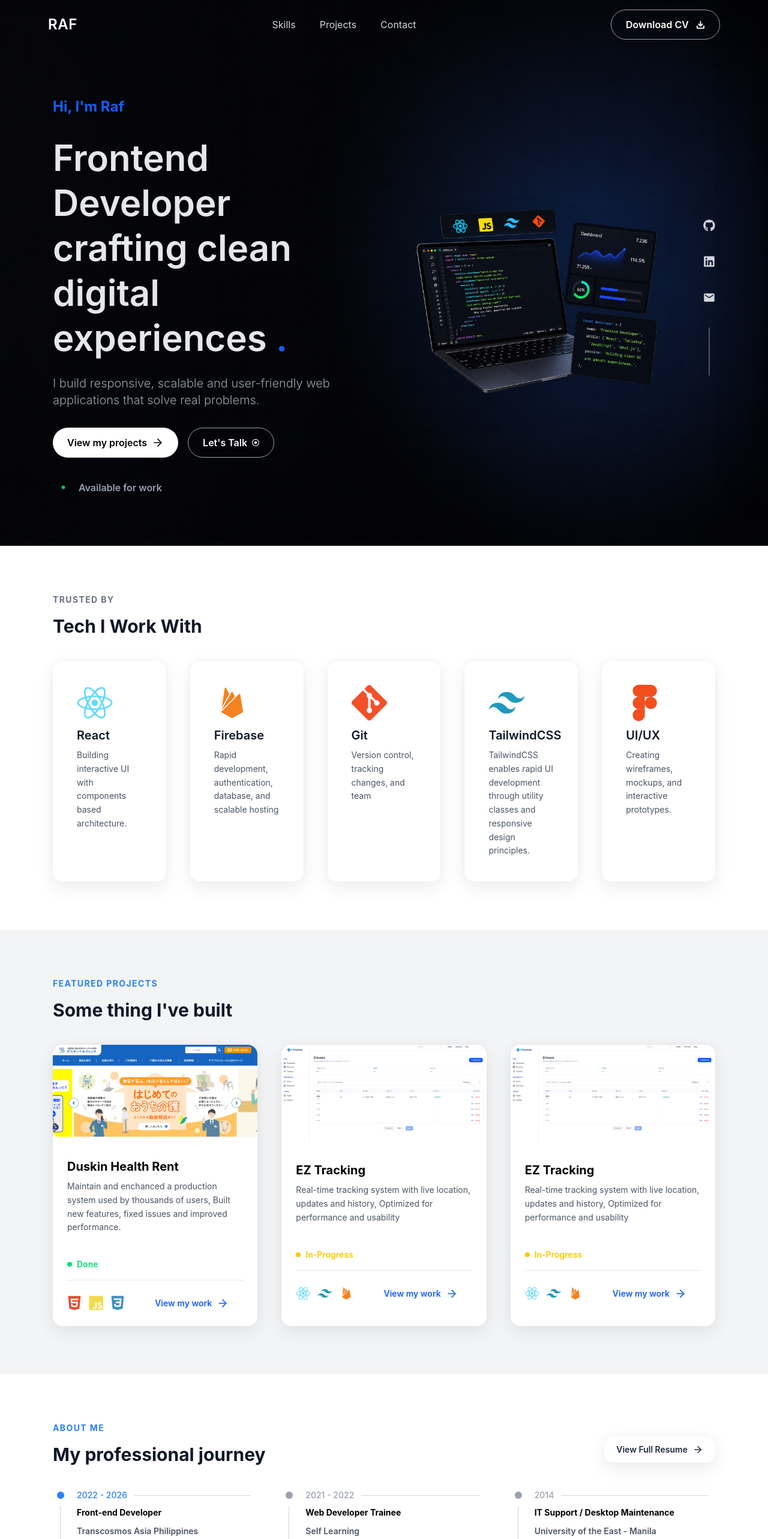
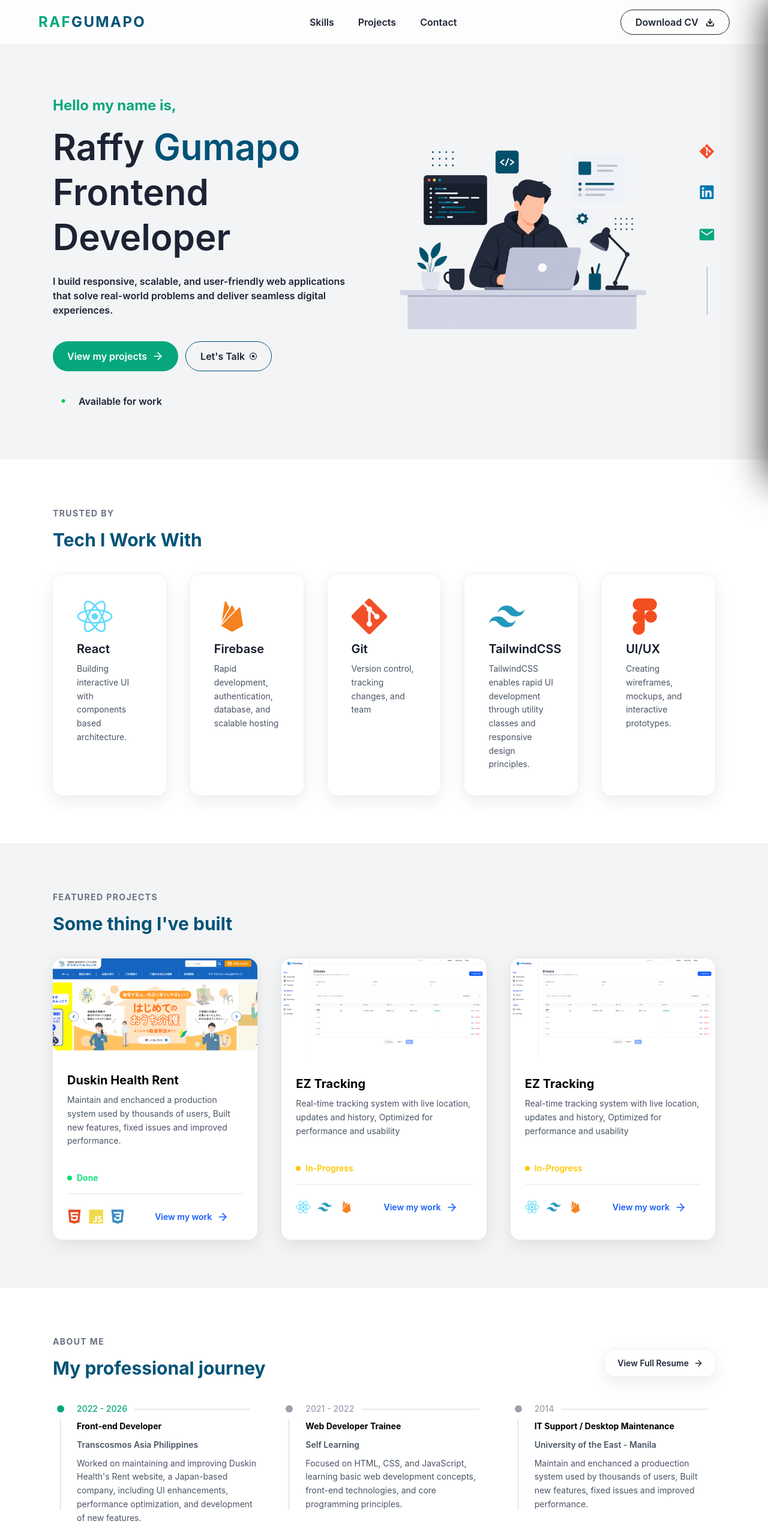
Before and after one commit to raffysama/personal-portfolio, a React (Vite) app: page / in a window 1280 px wide. Shown: the top 2566 px of the page at 60% size. Built offline with nearby package versions, Linux system fonts and the light colour scheme.

Commit message:
update layout

```diff
--- a/src/Section/Home.jsx
+++ b/src/Section/Home.jsx
@@ -9,8 +9,10 @@ import Footer from "../components/Footer";
 function Home() {
   return (
     <>
-      <div className="min-h-screen bg-transparent bg-cover bg-center bg-[url(/hero-background.png)] w-full px-6 md:px-10 lg:px-16">
+      <div className="fixed top-0 w-full z-10">
         <Navbar />
+      </div>
+      <div className="min-h-min bg-gray-100 bg-cover  w-full px-6 md:px-10 lg:px-16">
         <Hero />
       </div>
       <div className="w-full px-6 md:px-10 lg:px-16">
--- a/src/components/About.jsx
+++ b/src/components/About.jsx
@@ -2,24 +2,24 @@ function About({ year, text, company, description, gray }) {
   return (
     <div className="relative pl-10 group">
       {/* vertical line */}
-      <div className="absolute left-3 top-7 h-[150px] w-px bg-gray-300 group-hover:bg-blue-400 transition-colors"></div>
+      <div className="absolute left-3 top-7 h-[150px] w-px bg-gray-300 group-hover:bg-[#06a77d] transition-colors"></div>
 
       {/* dot */}
       <div
         className={`absolute left-[7px] top-1 w-3 h-3 rounded-full transition-transform group-hover:scale-125
-        ${gray ? "bg-blue-500" : "bg-gray-400"}`}
+        ${gray ? "bg-[#06a77d]" : "bg-gray-400"}`}
       ></div>
 
       {/* year */}
       <div className="flex items-center">
         <span
           className={`text-sm font-medium
-          ${gray ? "text-blue-500" : "text-gray-400"}`}
+          ${gray ? "text-[#06a77d]" : "text-gray-400"}`}
         >
           {year}
         </span>
 
-        <div className="flex-1 h-px bg-gray-300 mx-3 group-hover:bg-blue-400 transition-colors"></div>
+        <div className="flex-1 h-px bg-gray-300 mx-3 group-hover:bg-[#06a77d] transition-colors"></div>
       </div>
 
       {/* text */}
--- a/src/components/Hero.jsx
+++ b/src/components/Hero.jsx
@@ -17,13 +17,13 @@ function Hero() {
         element.getBoundingClientRect().top + window.scrollY;
       const startPosition = window.scrollY;
       const distance = targetPosition - startPosition;
-      const duration = 600; // 600ms animation
+      const duration = 600;
       let start = null;
 
       window.requestAnimationFrame(function step(timestamp) {
         if (!start) start = timestamp;
         const progress = timestamp - start;
-        // easeInOutCubic
+
         const p = Math.min(progress / duration, 1);
         const ease = p < 0.5 ? 4 * p * p * p : 1 - Math.pow(-2 * p + 2, 3) / 2;
 
@@ -37,28 +37,26 @@ function Hero() {
   return (
     <section className="px-6 py-20 flex flex-col md:flex-row items-center justify-between gap-10">
       {/* TEXT SIDE */}
-      <div className="text-white md:w-1/2">
-        <h1 className="text-2xl font-bold text-blue-600">Hi, I'm Raf</h1>
+      <div className="text-white mt-20 md:w-1/2">
+        <h1 className="text-2xl font-bold text-[#06a77d]">Hello my name is,</h1>
 
-        <p className="mt-8 text-3xl md:text-5xl lg:text-6xl font-semibold text-gray-200 leading-tight">
+        <p className="mt-4 text-3xl md:text-5xl lg:text-6xl font-semibold text-[#1c2333] leading-tight">
+          Raffy <span className="text-[#005377]">Gumapo</span>
+          <br />
           Frontend Developer
-          <br />
-          crafting clean digital
-          <br />
-          experiences <span className="text-blue-600">.</span>
         </p>
 
-        <p className="mt-6 text-lg md:text-xl font-light text-gray-400">
-          I build responsive, scalable and user-friendly web applications that
-          solve real problems.
+        <p className="mt-6 text-lg md:text-base  text-[#1c2333] font-semibold">
+          I build responsive, scalable, and user-friendly web applications that
+          solve real-world problems and deliver seamless digital experiences.
         </p>
 
         {/* BUTTONS */}
-        <div className="flex mt-8 gap-4">
+        <div className="flex flex-col sm:flex-row gap-3 mt-10">
           <a
             href="#projects"
             onClick={(e) => handleScroll(e, "projects")}
-            className="bg-white text-black font-semibold px-6 py-3 rounded-full flex items-center gap-2 hover:bg-gray-300 transition-all w-fit"
+            className="bg-[#06a77d] text-white font-semibold px-6 py-3 rounded-full flex items-center gap-2 hover:bg-[#058f6b] hover:scale-[1.03] transition-all w-fit shrink-0"
           >
             View my projects <ArrowRight className="size-5" />
           </a>
@@ -66,7 +64,7 @@ function Hero() {
           <a
             href="#contact"
             onClick={(e) => handleScroll(e, "contact")}
-            className="border border-gray-400 text-white font-semibold px-6 py-3 rounded-full flex items-center gap-2 hover:border-blue-600 transition-all w-fit"
+            className="border border-[#005377] text-[#1c2333] font-semibold px-6 py-3 rounded-full flex items-center gap-2 hover:border-blue-600 transition-all w-fit shrink-0"
           >
             Let's Talk <FaRegCircleDot size={12} />
           </a>
@@ -74,7 +72,7 @@ function Hero() {
         {/* STATUS */}
         <div className="flex items-center mt-8 gap-2">
           <Dot size={35} className="text-green-500" />
-          <p className="text-gray-400 font-semibold">Available for work</p>
+          <p className="text-[#1c2333] font-semibold">Available for work</p>
         </div>
       </div>
 
@@ -83,7 +81,7 @@ function Hero() {
         <img
           src={image}
           alt="Hero"
-          className="h-[400px] md:h-[500px] lg:h-[600px] w-auto object-contain drop-shadow-2xl"
+          className="h-[400px] md:h-[500px] lg:h-[600px] w-auto object-contain"
         />
       </div>
 
@@ -94,7 +92,7 @@ function Hero() {
           target="_blank"
           className="hover:scale-110 transition"
         >
-          <FaGithub className="size-5 text-gray-300 hover:text-white transition" />
+          <i className="devicon-git-plain colored text-2xl"></i>
         </a>
 
         <a
@@ -102,7 +100,7 @@ function Hero() {
           target="_blank"
           className="hover:scale-110 transition"
         >
-          <FaLinkedin className="size-5 text-gray-300 hover:text-white transition" />
+          <i className="devicon-linkedin-plain colored text-2xl"></i>
         </a>
 
         <a
@@ -110,10 +108,10 @@ function Hero() {
           target="_blank"
           className="hover:scale-110 transition"
         >
-          <IoMdMail className="size-5 text-gray-300 hover:text-white transition" />
+          <IoMdMail className="size-7 text-[#06a77d] hover:[#058f6b] hover:scale-[1.03] transition-all w-fit" />
         </a>
 
-        <div className="hidden md:block w-[2px] h-20 bg-gray-600"></div>
+        <div className="hidden md:block w-px h-20 bg-gray-400"></div>
       </div>
     </section>
   );
--- a/src/components/Navbar.jsx
+++ b/src/components/Navbar.jsx
@@ -1,8 +1,27 @@
-import { useState } from "react";
+import { useState, useEffect } from "react";
 import { Menu, X, Download } from "lucide-react";
 
 function Navbar() {
   const [open, setOpen] = useState(false);
+  const [scrolled, setScrolled] = useState(false);
+
+  useEffect(() => {
+    const handleScroll = () => {
+      setScrolled(window.scrollY > 10);
+    };
+
+    window.addEventListener("scroll", handleScroll);
+
+    return () => window.removeEventListener("scroll", handleScroll);
+  }, []);
+
+  useEffect(() => {
+    const handleResize = () => {
+      if (window.innerWidth >= 768) setOpen(false);
+    };
+    window.addEventListener("resize", handleResize);
+    return () => window.removeEventListener("resize", handleResize);
+  }, []);
 
   const handleScroll = (e, id) => {
     e.preventDefault();
@@ -30,10 +49,21 @@ function Navbar() {
   };
 
   return (
-    <nav className="p-4 text-white relative z-50">
+    <nav
+      className={`p-4 bg-white/80 backdrop-blur-md sticky top-0 z-50 px-6 md:px-10 lg:px-16 transition-all duration-300 ${
+        scrolled ? "shadow-[0_2px_15px_rgba(0,0,0,0.06)]" : "shadow-none"
+      }`}
+    >
       <div className="flex items-center justify-between">
         {/* Logo */}
-        <div className="text-2xl font-semibold tracking-wide">RAF</div>
+        <div className=" font-semibold tracking-wide flex items-center justify-start">
+          <div className="text-[#06a77d] text-2xl font-bold uppercase tracking-widest">
+            Raf
+          </div>
+          <span className="text-[#005377] text-2xl font-bold uppercase tracking-widest">
+            Gumapo
+          </span>
+        </div>
 
         {/* DESKTOP NAV */}
         <ul className="hidden lg:flex items-center gap-10">
@@ -42,13 +72,13 @@ function Navbar() {
               <a
                 href={`#${item.toLowerCase()}`}
                 onClick={(e) => handleScroll(e, item.toLowerCase())}
-                className="text-gray-300 transition-all duration-300 group-hover:text-white"
+                className="text-[#1c2333] font-semibold transition-all duration-300 group-hover:text-[#06a77d]"
               >
                 {item}
               </a>
 
               {/* DOT UNDERLINE EFFECT */}
-              <span className="absolute left-1/2 -bottom-3 w-1.5 h-1.5 bg-blue-500 rounded-full opacity-0 group-hover:opacity-100 -translate-x-1/2 transition-all duration-300"></span>
+              <span className="absolute left-1/2 -bottom-3 w-1.5 h-1.5 bg-[#06a77d] rounded-full opacity-0 group-hover:opacity-100 -translate-x-1/2 transition-all duration-300"></span>
             </li>
           ))}
         </ul>
@@ -57,7 +87,7 @@ function Navbar() {
         <a
           href="/cv.pdf"
           download="Raffy-CV.pdf"
-          className="hidden lg:flex border border-gray-400 text-white font-semibold px-6 py-3 rounded-full items-center gap-3 hover:border-blue-600 hover:scale-[1.03] transition-all"
+          className="hidden lg:flex border border-[#1c2333] text-[#1c2333] font-semibold px-6 py-2 rounded-full items-center gap-3 hover:border-[#1c2333] hover:scale-[1.03] transition-all"
         >
           Download CV
           <Download size={15} strokeWidth={3} />
@@ -73,18 +103,12 @@ function Navbar() {
       </div>
 
       {/* BACKDROP */}
+      {/* BACKDROP */}
+      {/* BACKDROP */}
       <div
-        className={`fixed inset-0 bg-black/40 backdrop-blur-sm lg:hidden transition-opacity duration-300 ${
+        className={`fixed inset-0 z-40 transition-opacity duration-300 ${
           open ? "opacity-100" : "opacity-0 pointer-events-none"
         }`}
-        onClick={() => setOpen(false)}
-      />
-
-      {/* MOBILE MENU */}
-      {/* MOBILE MENU OVERLAY */}
-      <div
-        className={`fixed inset-0 z-40 transition-opacity duration-300
-  ${open ? "opacity-100" : "opacity-0 pointer-events-none"}`}
         onClick={() => setOpen(false)}
       >
         <div className="absolute inset-0 bg-black/60" />
@@ -92,34 +116,36 @@ function Navbar() {
 
       {/* MOBILE MENU PANEL */}
       <div
-        className={`fixed top-0 right-0 h-full w-[80%] sm:w-[380px] z-50
-  bg-linear-to-b from-[#0b0d12] via-[#07080c] to-[#05060a]
-  border-l border-white/10
-  shadow-[0_0_60px_rgba(0,0,0,0.8)]
-  transform transition-transform duration-300 ease-out
-  ${open ? "translate-x-0" : "translate-x-full"}`}
+        className={`fixed top-0 right-0 h-screen w-[80%] sm:w-[380px] z-50
+    border-l border-[#06a77d]/20
+    bg-[#0a0e18]
+    shadow-[0_0_60px_rgba(0,0,0,0.8)]
+    transform transition-transform duration-300 ease-out
+    ${open ? "translate-x-0" : "translate-x-full"}`}
       >
-        <div className="p-6 flex flex-col h-full">
+        {/* GRADIENT LAYER (FIX FOR TRANSPARENCY ISSUE) */}
+        <div className="absolute inset-0 bg-linear-to-b from-[#1c2333] via-[#0f1520] to-[#0a0e18]" />
+
+        <div className="relative p-6 flex flex-col h-full">
           {/* TOP BAR */}
           <div className="flex items-center justify-between">
-            <div className="text-2xl font-bold text-white tracking-wide">
+            <div className="text-2xl font-bold tracking-wide text-[#06a77d]">
               RAF
             </div>
 
-            {/* CLOSE BUTTON */}
             <button
               onClick={() => setOpen(false)}
-              className="p-2 rounded-lg hover:bg-white/10 transition"
+              className="p-2 rounded-lg transition hover:bg-[#06a77d]/10"
             >
-              <X size={22} className="text-white" />
+              <X size={22} className="text-[#06a77d]" />
             </button>
           </div>
 
           {/* DIVIDER */}
-          <div className="my-6 h-px bg-white/10" />
+          <div className="my-6 h-px bg-[#06a77d]/20" />
 
           {/* NAV TITLE */}
-          <p className="text-xs text-gray-500 uppercase tracking-widest mb-3">
+          <p className="text-xs uppercase tracking-widest mb-3 text-[#005377]">
             Navigation
           </p>
 
@@ -130,37 +156,35 @@ function Navbar() {
                 key={item}
                 href={`#${item.toLowerCase()}`}
                 onClick={() => setOpen(false)}
-                className="group flex items-center justify-between px-4 py-4 rounded-xl
-          text-gray-300 hover:text-white
-          border border-transparent hover:border-white/10
-          hover:bg-white/5 transition-all duration-200"
+                className="flex items-center justify-between px-4 py-4 rounded-xl
+            text-[#a0aec0] border border-transparent
+            transition-all duration-200
+            hover:text-[#06a77d] hover:bg-[#06a77d]/5 hover:border-[#06a77d]/25"
               >
-                <span className="tracking-wide group-hover:translate-x-1 transition-transform">
+                <span className="tracking-wide transition-transform group-hover:translate-x-1">
                   {item}
                 </span>
-
-                <span className=" group-hover:bg-white transition-all" />
               </a>
             ))}
           </nav>
 
           {/* PUSH TO BOTTOM */}
           <div className="mt-auto">
-            <div className="my-6 h-px bg-white/10" />
+            <div className="my-6 h-px bg-[#06a77d]/20" />
 
-            <p className="text-xs text-gray-500 uppercase tracking-widest mb-3">
+            <p className="text-xs uppercase tracking-widest mb-3 text-[#005377]">
               Get my CV
             </p>
 
-            {/* CLEAN BUTTON (NO GLOW) */}
             <a
               href="/cv.pdf"
               download="Raffy-CV.pdf"
               className="w-full flex items-center justify-center gap-3 px-6 py-3 rounded-xl
-        bg-white text-black font-semibold
-        border border-white/10
-        hover:bg-gray-100 hover:scale-[1.02]
-        transition-all duration-200"
+          font-semibold transition-all duration-200 hover:scale-[1.02]"
+              style={{
+                background: "#06a77d",
+                color: "#fff",
+              }}
             >
               Download CV
               <Download size={16} />
--- a/src/components/Project.jsx
+++ b/src/components/Project.jsx
@@ -51,10 +51,10 @@ function Project() {
     <>
       <div className="px-6 py-20 bg-gray-100">
         <div className="w-full px-6 md:px-10 lg:px-16">
-          <h1 className="text-sm font-bold uppercase tracking-widest text-blue-500">
+          <h1 className="text-sm font-bold uppercase tracking-widest text-gray-500">
             Featured Projects
           </h1>
-          <p className="mt-4 text-2xl md:text-3xl font-bold text-gray-900">
+          <p className="mt-4 text-2xl md:text-3xl font-bold text-[#005377]">
             Some thing I've built
           </p>
           <div className=" grid grid-cols-1 sm:grid-cols-2 lg:grid-cols-3 gap-10 mt-10">
--- a/src/components/Skills.jsx
+++ b/src/components/Skills.jsx
@@ -43,7 +43,7 @@ function Skills() {
         <h1 className="text-sm font-bold uppercase tracking-widest text-gray-500">
           Trusted By
         </h1>
-        <p className="mt-4 text-2xl md:text-3xl font-bold text-gray-900">
+        <p className="mt-4 text-2xl md:text-3xl font-bold text-[#005377]">
           Tech I Work With
         </p>
         <div className="cards grid grid-cols-1 md:grid-cols-3 lg:grid-cols-5 gap-10 mt-10">
--- a/src/components/TimeLineItem.jsx
+++ b/src/components/TimeLineItem.jsx
@@ -29,28 +29,25 @@ function TimeLineItem() {
   return (
     <section className="px-6 py-20">
       {/* ONLY ONCE */}
-      <h1 className="text-sm font-bold uppercase tracking-widest text-blue-500">
+      <h1 className="text-sm font-bold uppercase tracking-widest text-gray-500">
         About Me
       </h1>
       <div className="flex items-center justify-between">
-        <p className="mt-4 text-2xl md:text-3xl font-bold text-gray-900">
+        <p className="mt-4 text-2xl md:text-3xl font-bold text-[#005377]">
           My professional journey
         </p>
         <a
           href="/cv.pdf"
           download="Raffy-CV.pdf"
-          target="_blank"
-          className="px-5 py-3 flex items-center gap-2 text-sm font-semibold bg-white rounded-2xl text-gray-800
-                shadow-[0_10px_30px_rgba(0,0,0,0.08),0_-2px_10px_rgba(0,0,0,0.03)]
-                transition-all duration-300 ease-out
-                hover:-translate-y-1 hover:shadow-[0_20px_50px_rgba(0,0,0,0.12),0_-4px_15px_rgba(0,0,0,0.05)]
-                active:scale-95 cursor-pointer"
+          className="px-4 sm:px-5 py-3 flex items-center gap-2 text-xs sm:text-sm font-semibold bg-white rounded-2xl text-gray-800
+    shadow-[0_10px_30px_rgba(0,0,0,0.08),0_-2px_10px_rgba(0,0,0,0.03)]
+    transition-all duration-300 ease-out
+    hover:-translate-y-1 active:scale-95 whitespace-nowrap"
         >
-          View Full Resume
-          <ArrowRight
-            size={18}
-            className="transition-transform group-hover:translate-x-1"
-          />
+          <span className="sm:hidden">Resume</span>
+          <span className="hidden sm:inline">View Full Resume</span>
+
+          <ArrowRight size={16} />
         </a>
       </div>
 
```
Also changed, not shown: public/hero-images.png, public/logo.svg (added).
